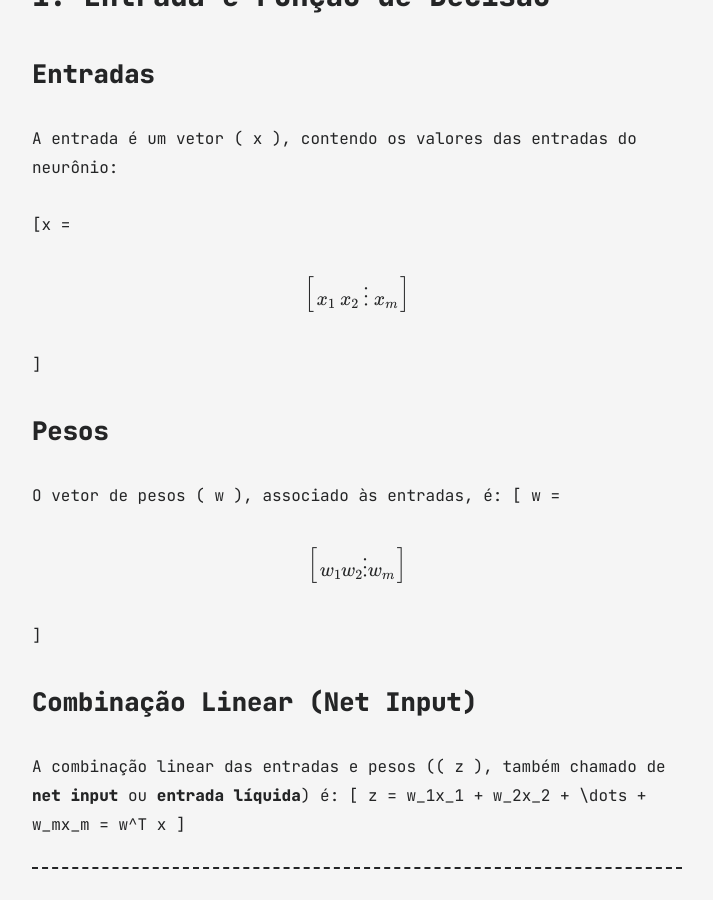
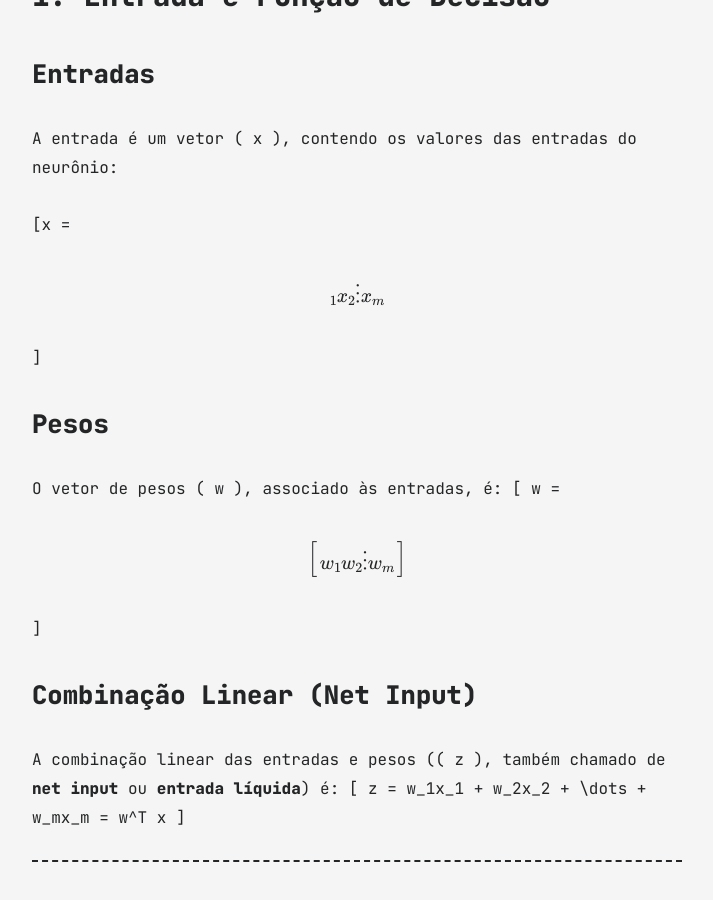
Before and after one commit to christianbaptista/jekyll-blog, a Jekyll site: the page built from all_collections/_posts/2024-11-26-the-formal-definition-of-the-artificial-neural.md, in a window 1280 px wide and 900 px high, scrolled down 1245 px. Shown: the whole window, without its empty margins (283-996 px from the left). Built offline with Jekyll 4.4.1, drawn with Linux system fonts in a browser that asks for light colours.

Commit message:
matrix teste 10 array

```diff
--- a/all_collections/_posts/2024-11-26-the-formal-definition-of-the-artificial-neural.md
+++ b/all_collections/_posts/2024-11-26-the-formal-definition-of-the-artificial-neural.md
@@ -26,12 +26,12 @@ O conceito de neurônio artificial é aplicado em uma tarefa de classificação
 A entrada é um vetor \( x \), contendo os valores das entradas do neurônio:
 
 \[x =
-\begin{bmatrix}
-x_1 \\\\
-x_2 \\\\
-\vdots \\\\
+\begin{array}
+x_1 \\
+x_2 \\
+\vdots \\
 x_m
-\end{bmatrix}
+\end{array}
 \]
 
 ### **Pesos**
```
